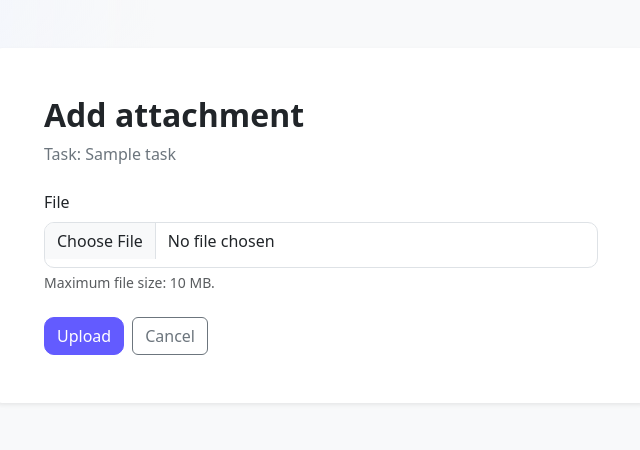
After one commit to faridepc78/taskflow, a Django app: page /tasks/1/attachments/upload/ in a window 1280 px wide. The commit adds this page. Shown: the top 450 px of the page, without its empty margins (319-959 px from the left). Run offline with Django 5.2, Linux system fonts and the light colour scheme; a user stored in the database is signed in; tables that the repository leaves empty hold one stand-in row (values such as "Sample post"); parts of the project's set-up code (start-up, migrations or seed data) failed here and were passed over.

Commit message:
feat: add task file attachments

```diff
--- a/config/settings.py
+++ b/config/settings.py
@@ -125,6 +125,9 @@ STATICFILES_DIRS = [
     BASE_DIR / "static",
 ]
 
+MEDIA_URL = "media/"
+MEDIA_ROOT = BASE_DIR / "media"
+
 # Email
 # https://docs.djangoproject.com/en/6.1/topics/email/#topic-email-configuration
 
--- a/config/urls.py
+++ b/config/urls.py
@@ -15,6 +15,8 @@ Including another URLconf
     2. Add a URL to urlpatterns:  path('blog/', include('blog.urls'))
 """
 
+from django.conf import settings
+from django.conf.urls.static import static
 from django.contrib import admin
 from django.urls import include, path
 
@@ -23,3 +25,10 @@ urlpatterns = [
     path("accounts/", include("accounts.urls")),
     path("", include("projects.urls")),
 ]
+
+
+if settings.DEBUG:
+    urlpatterns += static(
+        settings.MEDIA_URL,
+        document_root=settings.MEDIA_ROOT,
+    )
--- a/projects/apps.py
+++ b/projects/apps.py
@@ -3,3 +3,6 @@ from django.apps import AppConfig
 
 class ProjectsConfig(AppConfig):
     name = "projects"
+
+    def ready(self):
+        from . import signals  # noqa: F401
--- a/projects/forms/__init__.py
+++ b/projects/forms/__init__.py
@@ -1,3 +1,4 @@
+from .attachment import TaskAttachmentForm
 from .category import CategoryForm
 from .project import ProjectForm
 from .task import TaskForm
@@ -5,5 +6,6 @@ from .task import TaskForm
 __all__ = [
     "CategoryForm",
     "ProjectForm",
+    "TaskAttachmentForm",
     "TaskForm",
 ]
--- /dev/null
+++ b/projects/forms/attachment.py
@@ -0,0 +1,26 @@
+from django import forms
+
+from ..models import TaskAttachment
+
+MAX_ATTACHMENT_SIZE = 10 * 1024 * 1024
+
+
+class TaskAttachmentForm(forms.ModelForm):
+    class Meta:
+        model = TaskAttachment
+        fields = ["file"]
+        widgets = {
+            "file": forms.ClearableFileInput(
+                attrs={
+                    "class": "form-control",
+                }
+            ),
+        }
+
+    def clean_file(self):
+        uploaded_file = self.cleaned_data["file"]
+
+        if uploaded_file.size > MAX_ATTACHMENT_SIZE:
+            raise forms.ValidationError("File size must be 10 MB or less.")
+
+        return uploaded_file
--- a/projects/models.py
+++ b/projects/models.py
@@ -100,3 +100,20 @@ class Task(models.Model):
 
     def __str__(self):
         return self.title
+
+
+class TaskAttachment(models.Model):
+    task = models.ForeignKey(
+        Task,
+        on_delete=models.CASCADE,
+        related_name="attachments",
+    )
+    file = models.FileField(upload_to="task_attachments/%Y/%m/")
+    uploaded_at = models.DateTimeField(auto_now_add=True)
+
+    @property
+    def filename(self) -> str:
+        return self.file.name.rsplit("/", 1)[-1]
+
+    def __str__(self):
+        return self.filename
--- a/projects/selectors/task.py
+++ b/projects/selectors/task.py
@@ -2,7 +2,7 @@ from django.contrib.auth.models import User
 from django.shortcuts import get_object_or_404
 from django.utils import timezone
 
-from ..models import Project, Task
+from ..models import Project, Task, TaskAttachment
 
 DEADLINE_FILTERS = (
     ("overdue", "Overdue"),
@@ -29,6 +29,14 @@ def get_task_for_user(*, task_id: int, user: User) -> Task:
     )
 
 
+def get_attachment_for_user(*, attachment_id: int, user: User) -> TaskAttachment:
+    return get_object_or_404(
+        TaskAttachment,
+        pk=attachment_id,
+        task__project__owner=user,
+    )
+
+
 def get_filtered_project_tasks(
     project: Project,
     *,
@@ -38,7 +46,7 @@ def get_filtered_project_tasks(
     deadline: str | None = None,
     ordering: str = "-created_at",
 ):
-    tasks = project.tasks.prefetch_related("categories").all()
+    tasks = project.tasks.prefetch_related("categories", "attachments").all()
 
     if search:
         tasks = tasks.filter(title__icontains=search)
--- a/projects/urls.py
+++ b/projects/urls.py
@@ -21,6 +21,16 @@ urlpatterns = [
     path("tasks/<int:pk>/edit/", views.task_update, name="task-update"),
     path("tasks/<int:pk>/delete/", views.task_delete, name="task-delete"),
     path(
+        "tasks/<int:task_pk>/attachments/upload/",
+        views.attachment_upload,
+        name="attachment-upload",
+    ),
+    path(
+        "attachments/<int:pk>/delete/",
+        views.attachment_delete,
+        name="attachment-delete",
+    ),
+    path(
         "tasks/<int:pk>/status/",
         views.task_change_status,
         name="task-change-status",
--- a/projects/views/__init__.py
+++ b/projects/views/__init__.py
@@ -1,3 +1,4 @@
+from .attachment import attachment_delete, attachment_upload
 from .category import (
     category_create,
     category_delete,
@@ -23,6 +24,8 @@ from .task import (
 
 __all__ = [
     "archived_projects",
+    "attachment_delete",
+    "attachment_upload",
     "category_create",
     "category_delete",
     "category_list",
--- /dev/null
+++ b/projects/views/attachment.py
@@ -0,0 +1,76 @@
+from typing import cast
+
+from django.contrib import messages
+from django.contrib.auth.decorators import login_required
+from django.contrib.auth.models import User
+from django.shortcuts import redirect, render
+from django.views.decorators.http import require_POST
+
+from ..forms import TaskAttachmentForm
+from ..selectors.task import get_attachment_for_user, get_task_for_user
+
+
+@login_required
+def attachment_upload(request, task_pk):
+    user = cast(User, request.user)
+
+    task = get_task_for_user(
+        task_id=task_pk,
+        user=user,
+    )
+
+    if request.method == "POST":
+        form = TaskAttachmentForm(
+            request.POST,
+            request.FILES,
+        )
+
+        if form.is_valid():
+            attachment = form.save(commit=False)
+            attachment.task = task
+            attachment.save()
+
+            messages.success(
+                request,
+                "Attachment uploaded successfully.",
+            )
+
+            return redirect(
+                "projects:detail",
+                pk=task.project.pk,
+            )
+    else:
+        form = TaskAttachmentForm()
+
+    return render(
+        request,
+        "projects/attachment_form.html",
+        {
+            "form": form,
+            "task": task,
+        },
+    )
+
+
+@require_POST
+@login_required
+def attachment_delete(request, pk):
+    user = cast(User, request.user)
+
+    attachment = get_attachment_for_user(
+        attachment_id=pk,
+        user=user,
+    )
+
+    project_pk = attachment.task.project.pk
+    attachment.delete()
+
+    messages.success(
+        request,
+        "Attachment deleted successfully.",
+    )
+
+    return redirect(
+        "projects:detail",
+        pk=project_pk,
+    )
--- /dev/null
+++ b/templates/projects/attachment_form.html
@@ -0,0 +1,67 @@
+{% extends "base.html" %}
+
+{% block title %}Add Attachment | TaskFlow{% endblock %}
+
+{% block content %}
+
+<div class="container py-5">
+
+    <div
+        class="card border-0 shadow-sm mx-auto"
+        style="max-width: 650px;"
+    >
+        <div class="card-body p-4 p-md-5">
+
+            <h2 class="fw-bold mb-2">
+                Add attachment
+            </h2>
+
+            <p class="text-secondary mb-4">
+                Task: {{ task.title }}
+            </p>
+
+            <form method="post" enctype="multipart/form-data" novalidate>
+                {% csrf_token %}
+
+                <div class="mb-3">
+                    <label class="form-label">
+                        File
+                    </label>
+
+                    {{ form.file }}
+
+                    {% for error in form.file.errors %}
+                        <div class="text-danger small mt-1">
+                            {{ error }}
+                        </div>
+                    {% endfor %}
+
+                    <div class="form-text">
+                        Maximum file size: 10 MB.
+                    </div>
+                </div>
+
+                <div class="d-flex gap-2 mt-4">
+                    <button
+                        type="submit"
+                        class="btn btn-primary"
+                    >
+                        Upload
+                    </button>
+
+                    <a
+                        href="{% url 'projects:detail' task.project.pk %}"
+                        class="btn btn-outline-secondary"
+                    >
+                        Cancel
+                    </a>
+                </div>
+
+            </form>
+
+        </div>
+    </div>
+
+</div>
+
+{% endblock %}
```
Also changed, not shown: projects/admin.py (+15 -1 lines), projects/signals.py (added, +10 -0 lines), templates/projects/_kanban_task_card.html (+43 -1 lines), projects/migrations/0004_taskattachment.py (added).
